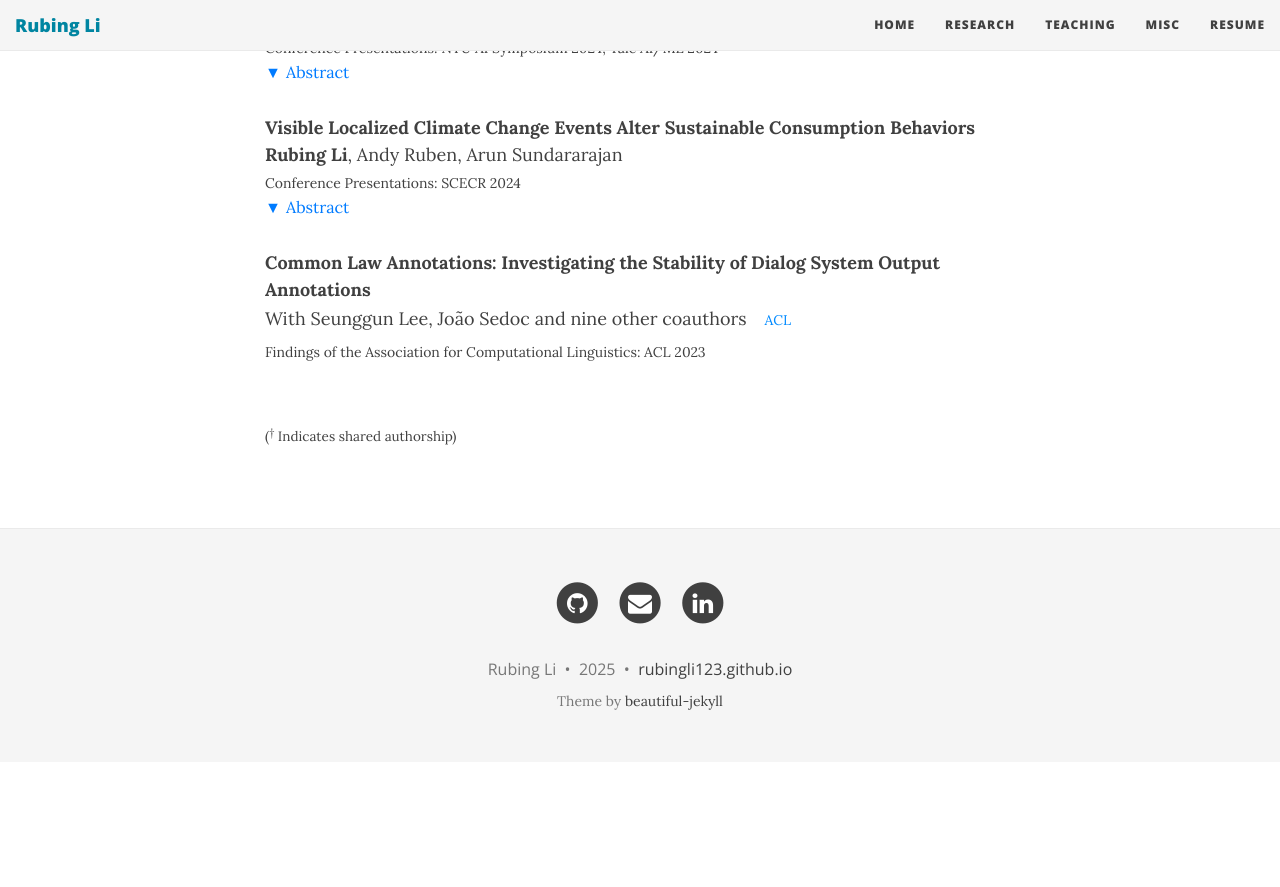
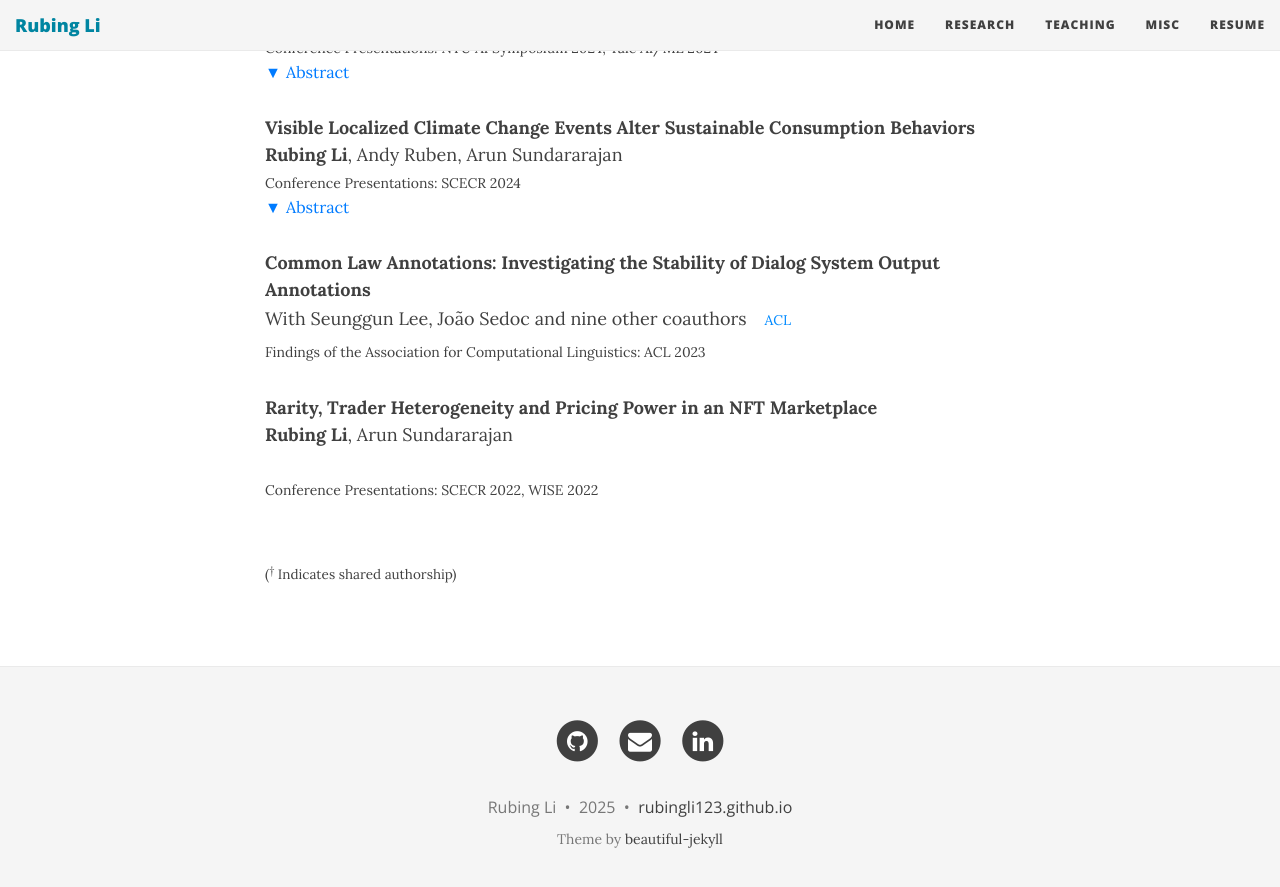
Before and after one commit to RubingLi123/rubingli123.github.io, a Jekyll site: the page built from research.md, in a window 1280 px wide and 900 px high, scrolled down 863 px. Shown: the top 887 px of the window. Built offline with Jekyll 4.4.1, drawn with Linux system fonts in a browser that asks for light colours; nearby versions of some CDN libraries; before the commit the page ends 1625 px from its top, so only the background shows below that.

Commit message:
Update research.md

```diff
--- a/research.md
+++ b/research.md
@@ -97,6 +97,13 @@ With Seunggun Lee, João Sedoc and nine other coauthors [ACL](https://aclantholo
 <br><span style="font-size: 14px;">Findings of the Association for Computational Linguistics: ACL 2023</span>
 
 
+**Rarity, Trader Heterogeneity and Pricing Power in an NFT Marketplace**
+**Rubing Li**, Arun Sundararajan
+<br><span style="font-size: 14px;">Conference Presentations: SCECR 2022, WISE 2022</span>
+
+
+
+
 <br><span style="font-size: 0.75em;">(<sup>†</sup> Indicates shared authorship)</span>
 
 
```
